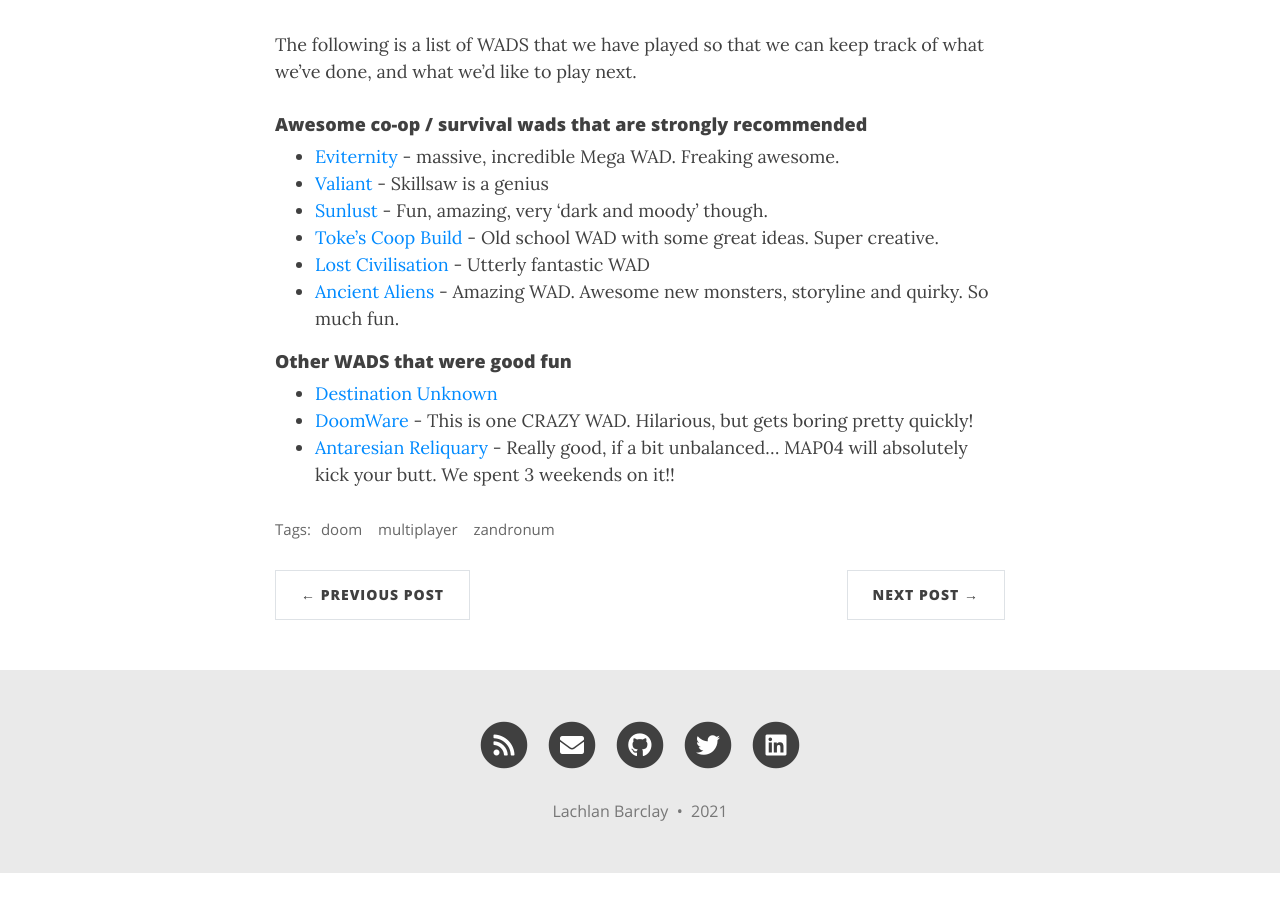
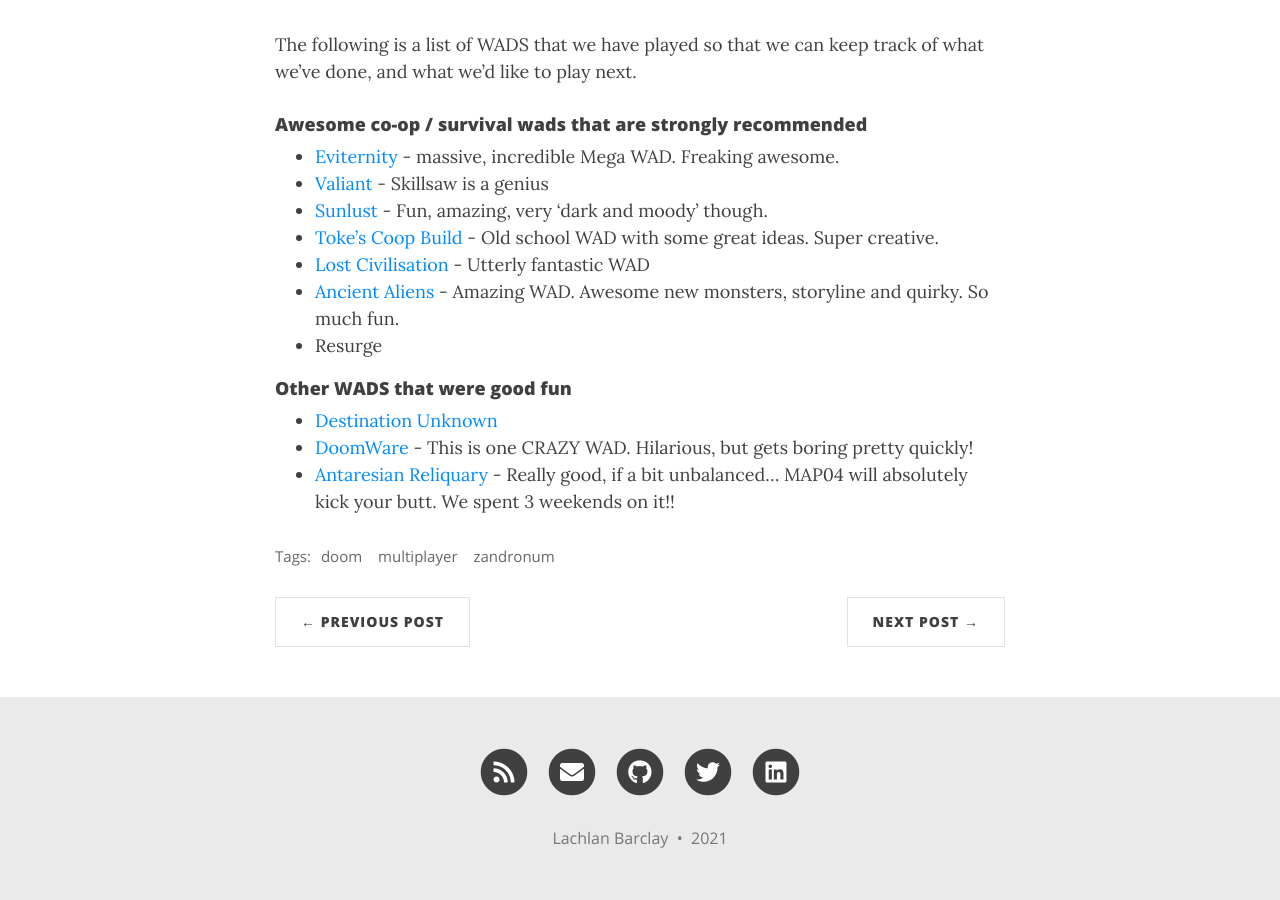
Before and after one commit to rocklan/rocklan.github.io, a Jekyll site: the page built from docs/_posts/2021/2021-08-20-Recommended-Multiplayer-Doom-WADS copy.md, in a window 1280 px wide and 900 px high, scrolled down 1146 px. Built offline with Jekyll 4.4.1, drawn with Linux system fonts in a browser that asks for light colours; our own code applies the rules of GitHub Pages for plain Markdown files; before the commit the page ends 2019 px from its top, so only the background shows below that.

Commit message:
added resurge

```diff
--- a/docs/_posts/2021/2021-08-20-Recommended-Multiplayer-Doom-WADS copy.md
+++ b/docs/_posts/2021/2021-08-20-Recommended-Multiplayer-Doom-WADS copy.md
@@ -24,6 +24,7 @@ The following is a list of WADS that we have played so that we can keep track of
 * [Toke's Coop Build](http://www.doom2.net/toke/) - Old school WAD with some great ideas. Super creative.
 * [Lost Civilisation](https://www.doomworld.com/forum/topic/105215-lost-civilization-22-map-fun-and-nonlinear-megawad-now-with-download-link/) - Utterly fantastic WAD
 * [Ancient Aliens](https://doomwiki.org/wiki/Ancient_Aliens) - Amazing WAD. Awesome new monsters, storyline and quirky. So much fun.
+* Resurge
 
 #### Other WADS that were good fun
 
```
